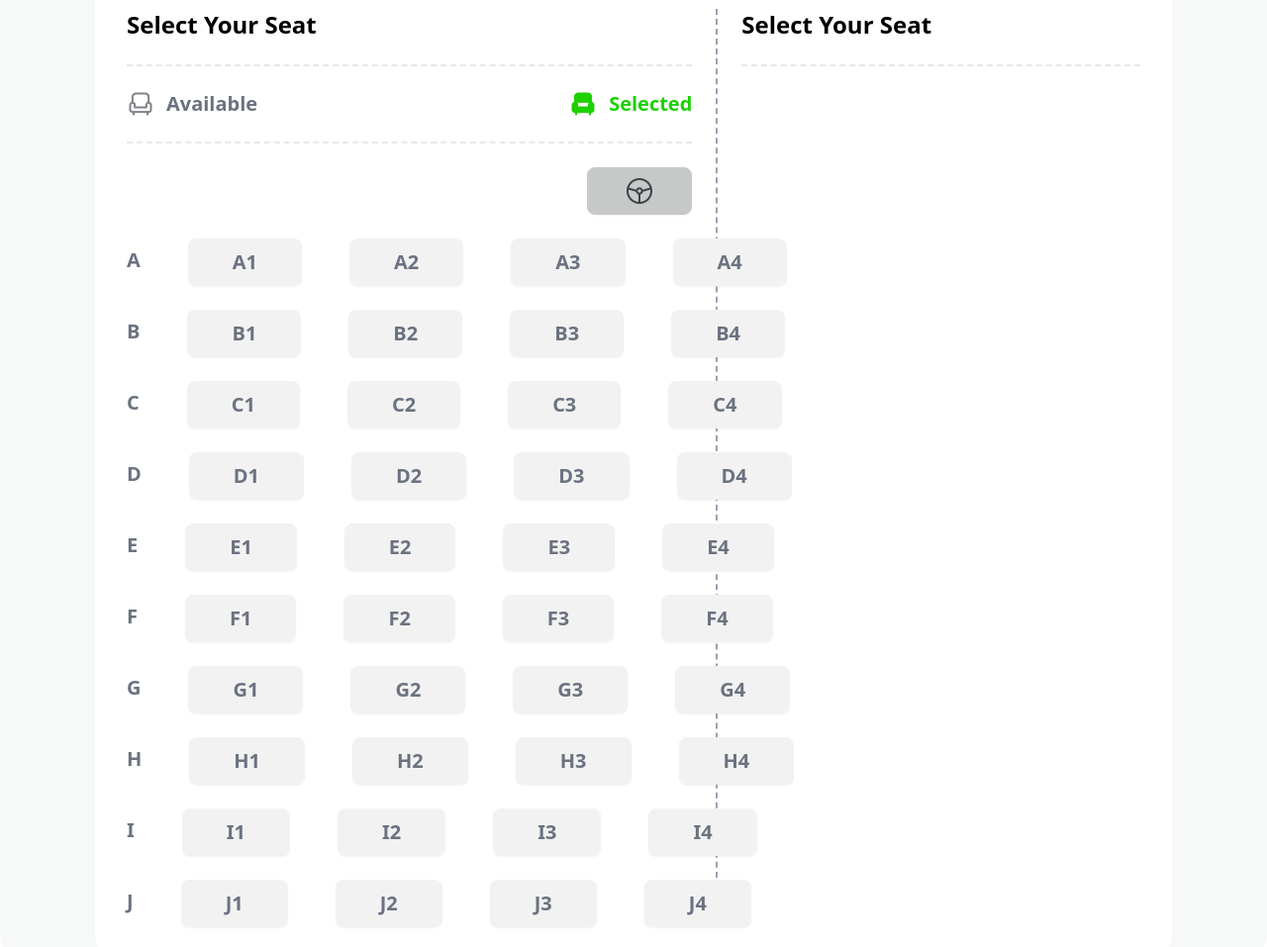
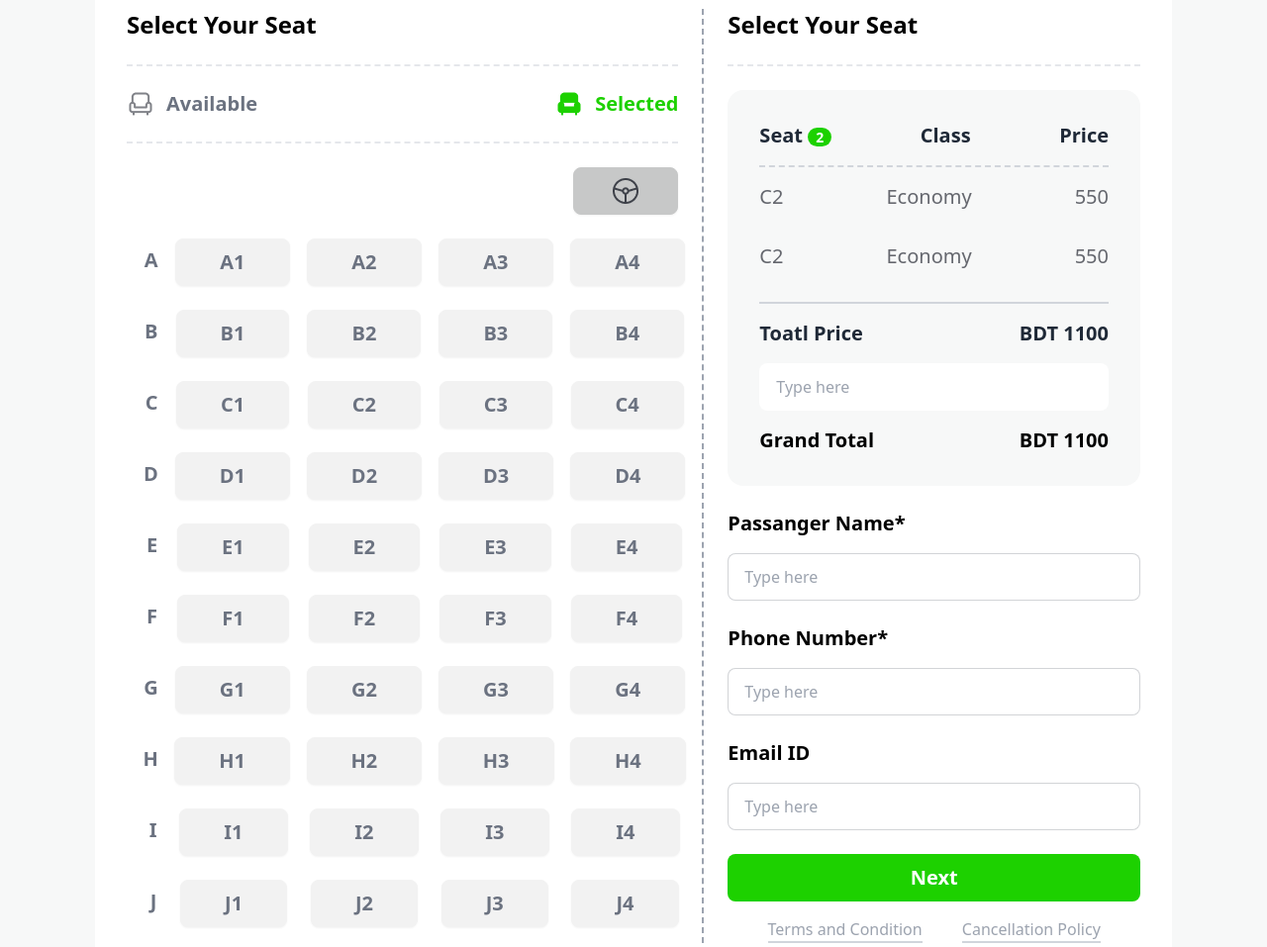
Before and after one commit to Mehedi-m/Assignment-05, a plain HTML site: page index.html in a window 1280 px wide. Shown: the part 2380-3337 px from the top of the page at 99% size. Drawn offline with nearby package versions, Linux system fonts and the light colour scheme.

Commit message:
Designing part done

```diff
--- a/index.html
+++ b/index.html
@@ -237,7 +237,7 @@
 
 
 
-            <div class="flex  gap-12 mb-6 ">
+            <div class="flex  justify-evenly mb-6 ">
               <p class="text-xl font-semibold text-gray-500 mt-2">A</p>
               <button class="btn hover:bg-[#1DD100] hover:text-white delay-150 px-11 text-xl font-semibold text-gray-500">A1</button>
               <button class="btn hover:bg-[#1DD100] hover:text-white delay-150 px-11 text-xl font-semibold text-gray-500">A2</button>
@@ -246,7 +246,7 @@
 
             </div>
 
-            <div class="flex gap-12  mb-6">
+            <div class="flex justify-evenly  mb-6">
               <p class="text-xl font-semibold text-gray-500 mt-2">B</p>
               <button class="btn hover:bg-[#1DD100] hover:text-white delay-150 px-11 text-xl font-semibold text-gray-500">B1</button>
               <button class="btn hover:bg-[#1DD100] hover:text-white delay-150 px-11 text-xl font-semibold text-gray-500">B2</button>
@@ -255,7 +255,7 @@
 
             </div>
 
-            <div class="flex gap-12 mb-6">
+            <div class="flex justify-evenly mb-6">
               <p class="text-xl font-semibold text-gray-500 mt-2">C</p>
               <button class="btn hover:bg-[#1DD100] hover:text-white delay-150 px-11 text-xl font-semibold text-gray-500">C1</button>
               <button class="btn hover:bg-[#1DD100] hover:text-white delay-150 px-11 text-xl font-semibold text-gray-500">C2</button>
@@ -264,7 +264,7 @@
 
             </div>
 
-            <div class=" gap-12 flex mb-6">
+            <div class=" justify-evenly flex mb-6">
               <p class="text-xl font-semibold text-gray-500 mt-2">D</p>
 
               <button class="btn hover:bg-[#1DD100] hover:text-white delay-150 px-11 text-xl font-semibold text-gray-500">D1</button>
@@ -274,7 +274,7 @@
 
             </div>
 
-            <div class="flex gap-12 mb-6">
+            <div class="flex justify-evenly mb-6">
               <p class="text-xl font-semibold text-gray-500 mt-2">E</p>
               <button class="btn hover:bg-[#1DD100] hover:text-white delay-150 px-11 text-xl font-semibold text-gray-500">E1</button>
               <button class="btn hover:bg-[#1DD100] hover:text-white delay-150 px-11 text-xl font-semibold text-gray-500">E2</button>
@@ -283,7 +283,7 @@
 
             </div>
 
-            <div class="flex gap-12 mb-6">
+            <div class="flex justify-evenly mb-6">
               <p class="text-xl font-semibold text-gray-500 mt-2">F</p>
               <button class="btn hover:bg-[#1DD100] hover:text-white delay-150 px-11 text-xl font-semibold text-gray-500">F1</button>
               <button class="btn hover:bg-[#1DD100] hover:text-white delay-150 px-11 text-xl font-semibold text-gray-500">F2</button>
@@ -292,7 +292,7 @@
 
             </div>
 
-            <div class="flex gap-12 mb-6">
+            <div class="flex justify-evenly mb-6">
               <p class="text-xl font-semibold text-gray-500 mt-2">G</p>
               <button class="btn hover:bg-[#1DD100] hover:text-white delay-150 px-11 text-xl font-semibold text-gray-500">G1</button>
               <button class="btn hover:bg-[#1DD100] hover:text-white delay-150 px-11 text-xl font-semibold text-gray-500">G2</button>
@@ -302,7 +302,7 @@
             </div>
 
 
-            <div class="flex gap-12 mb-6">
+            <div class="flex justify-evenly mb-6">
               <p class="text-xl font-semibold text-gray-500 mt-2">H</p>
               <button class="btn hover:bg-[#1DD100] hover:text-white delay-150 px-11 text-xl font-semibold text-gray-500">H1</button>
               <button class="btn hover:bg-[#1DD100] hover:text-white delay-150 px-11 text-xl font-semibold text-gray-500">H2</button>
@@ -312,7 +312,7 @@
             </div>
 
 
-            <div class="flex gap-12 mb-6">
+            <div class="flex justify-evenly mb-6">
               <p class="text-xl font-semibold text-gray-500 mt-2">I</p>
               <button class="btn hover:bg-[#1DD100] hover:text-white delay-150 px-11 text-xl font-semibold text-gray-500">I1</button>
               <button class="btn hover:bg-[#1DD100] hover:text-white delay-150 px-11 text-xl font-semibold text-gray-500">I2</button>
@@ -322,7 +322,7 @@
             </div>
 
 
-            <div class="flex gap-12">
+            <div class="flex justify-evenly">
               <p class="text-xl font-semibold text-gray-500 mt-2">J</p>
               <button class="btn hover:bg-[#1DD100] hover:text-white delay-150 px-11 text-xl font-semibold text-gray-500">J1</button>
               <button class="btn hover:bg-[#1DD100] hover:text-white delay-150 px-11 text-xl font-semibold text-gray-500">J2</button>
@@ -341,62 +341,165 @@
           </div>
 
 
+          <div class="mt-6 bg-[#F7F8F8] rounded-2xl p-8">
 
 
+            <div class="flex justify-between border-b-2 border-gray-300 border-dashed mb-4">
+              <p class="text-xl font-semibold mb-4">Seat <span class="text-white bg-[#1DD100] rounded-xl text-sm px-2">2</span></p>
+              <p class="text-xl font-semibold mb-4">Class</p>
+              <p class="text-xl font-semibold mb-4">Price</p>
+            </div>
+
+            <div class="flex text-[#03071299] justify-between mb-4">
+
+              <P class="text-xl  mb-4">C2</P>
+              <p class="text-xl  mb-4">Economy</p>
+              <p class="text-xl  mb-4">550</p>
+            </div>
+
+            <div class="flex text-[#03071299] justify-between mb-4">
+
+              <P class="text-xl  mb-4">C2</P>
+              <p class="text-xl  mb-4">Economy</p>
+              <p class="text-xl  mb-4">550</p>
+            </div>
+
+
+            <div class="border-t-2 border-gray-300 ">
+
+              <div class="text-xl font-semibold mb-4 mt-4 flex justify-between">
+
+                  <p>Toatl Price</p>
+                  <p>BDT 1100</p>
+
+              </div>
+
+
+
+
+
+                 <div class="relative ">
+
+                <input type="text" placeholder="Type here" class="input w-full" />
+
+              </div>
+
+              <div class=" absolute hidden">
+
+                <button class="btn btn-ghost text-white text-xl font-semibold hover:bg-[#1DD100] bg-[#1DD100]">Apply</button>
+
+              </div>
+
+              <div class="text-black font-semibold text-xl mt-4 flex justify-between  ">
+                <p>Grand Total</p>
+                <p>BDT 1100</p>
+              </div>
+
+
+
+            </div>
+
+            </div>
+
+
+
+
+            <div class="mt-6">
+
+              <div>
+                <p class="text-black font-bold text-xl mb-4">Passanger Name*</p>
+                <input type="text" placeholder="Type here" class="input input-bordered w-full mb-6" />
+              </div>
+
+
+              <div>
+                <p class="text-black font-bold text-xl mb-4">Phone Number*</p>
+                <input type="text" placeholder="Type here" class="input input-bordered w-full mb-6" />
+              </div>
+
+
+              <div>
+                <p class="text-black font-bold text-xl mb-4">Email ID</p>
+                <input type="text" placeholder="Type here" class="input input-bordered w-full mb-6" />
+              </div>
+
+              <div>
+
+                <button class="btn btn-ghost text-white w-full text-xl font-semibold hover:bg-[#1DD100] bg-[#1DD100] mb-4">Next</button>
+
+              </div>
+
+              <div class="flex justify-evenly">
+
+                <p class="text-gray-400  border-b-2 border-gray-300 ">
+                  Terms and Condition
+                </p>
+
+                <p class="text-gray-400  border-b-2 border-gray-300 ">Cancellation Policy</p>
+
+              </div>
+
+
+
+            </div>
+
+
+          </div>
+
          </div>
+
+          </div>
+
+
+
+
+   </section>
 
 
 
 
 
 
+    <section class="foot mt-28 bg-[#030712] px-36 pt-32 pb-32">
 
 
+      <div class="flex justify-between border-b-2 border-gray-600 border-dashed">
 
 
+        <div class="mb-12">
+
+          <p class="text-white text-4xl font-bold mb-4" >Tai-Ticket</p>
+          <p class="text-gray-300 ">TAI-Ticket is a digital platform to make your <br> daily commuting better.</p>
+
+        </div>
+
+        <div class="mb-12">
+
+          <p class="text-white text-xl font-semibold mb-5">Download our app</p>
+          <img src="images/Group 104.png" alt="" class="btn btn-ghost hover:bg-[#030712]">
+
+        </div>
+
+      </div>
 
 
-          </div>
+      <div class="mt-8 flex justify-between">
 
+        <div>
+          <p class="text-gray-400">@all rights reserved, P-Ticket services limited.2024</p>
+        </div>
 
+        <div class="text-white flex gap-8">
+          <p>Terms & condition</p>
+          <p>Return & refund policy</p>
+          <p>Privacy policy</p>
         </div>
 
 
 
 
 
-
-
-
-
-
-
-
-
-
-
-
-
-
-
-
-
-
-
-
-
-
-
-
-
-
-
-
-
-    </section>
-
-
-    <section class="foot">
+      </div>
 
 
 
```
Also changed, not shown: images/Group 104.png (added).
